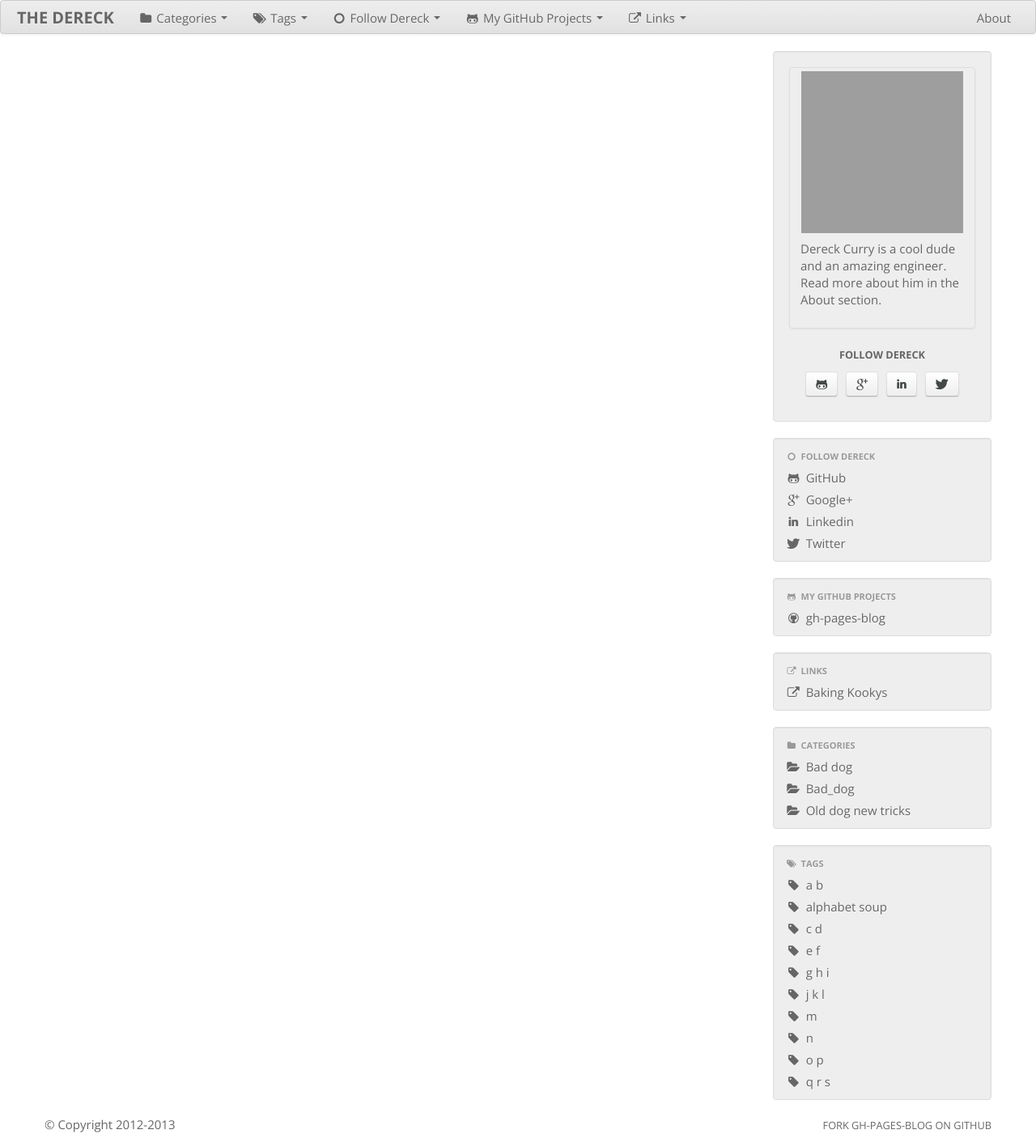
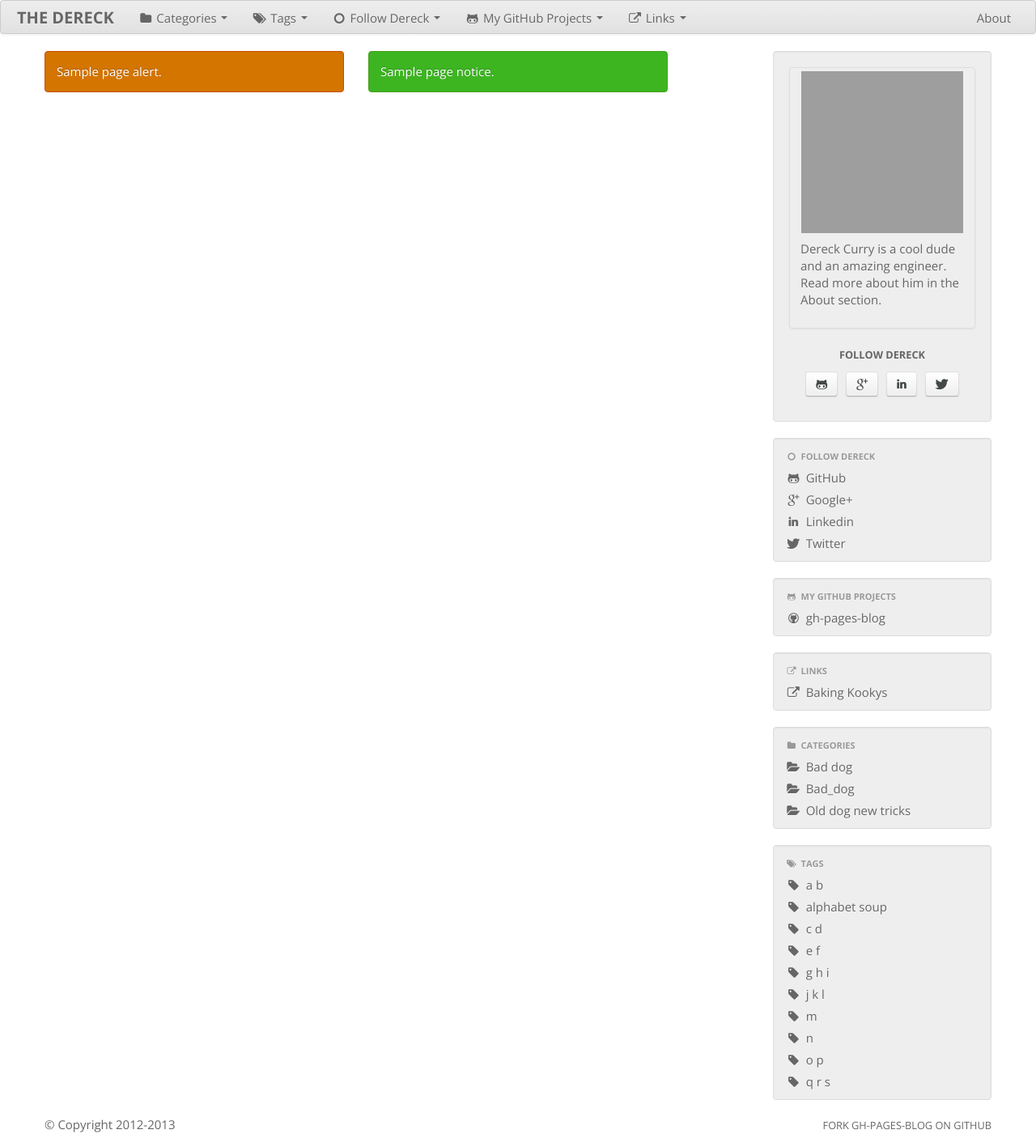
Before and after one commit to thedereck/thedereck.github.com, a Jekyll site: the page built from about.html, in a window 1280 px wide. Shown: the whole page at 81% size. Built offline with Jekyll 4.4.1, drawn with Linux system fonts in a browser that asks for light colours; some of the changed lines change nothing that is shown; grey boxes are pictures that could not be loaded.

Commit message:
Fix for page alerts and notices

```diff
--- a/_includes/body/sections/alerts_and_notices/page.html
+++ b/_includes/body/sections/alerts_and_notices/page.html
@@ -32,5 +32,5 @@
 			</div>
 		{% endif %}
 	{% endcapture %}
-	{{ page_alerts_and_noticeshtml | strip_newlines | remove:'	' }}
+	{{ page_alerts_and_notices_html | strip_newlines | remove:'	' }}
 {% endif %}
```
